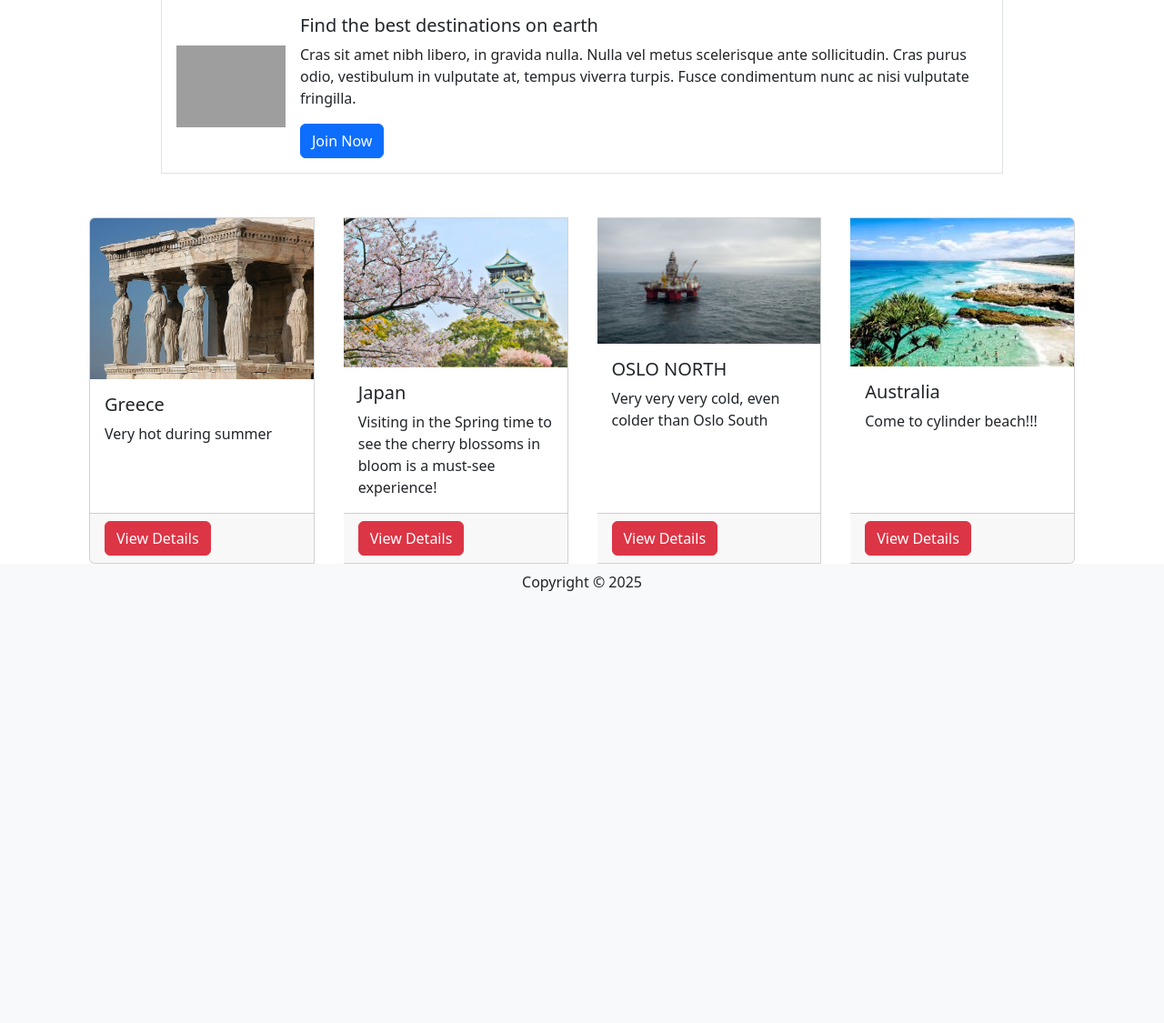
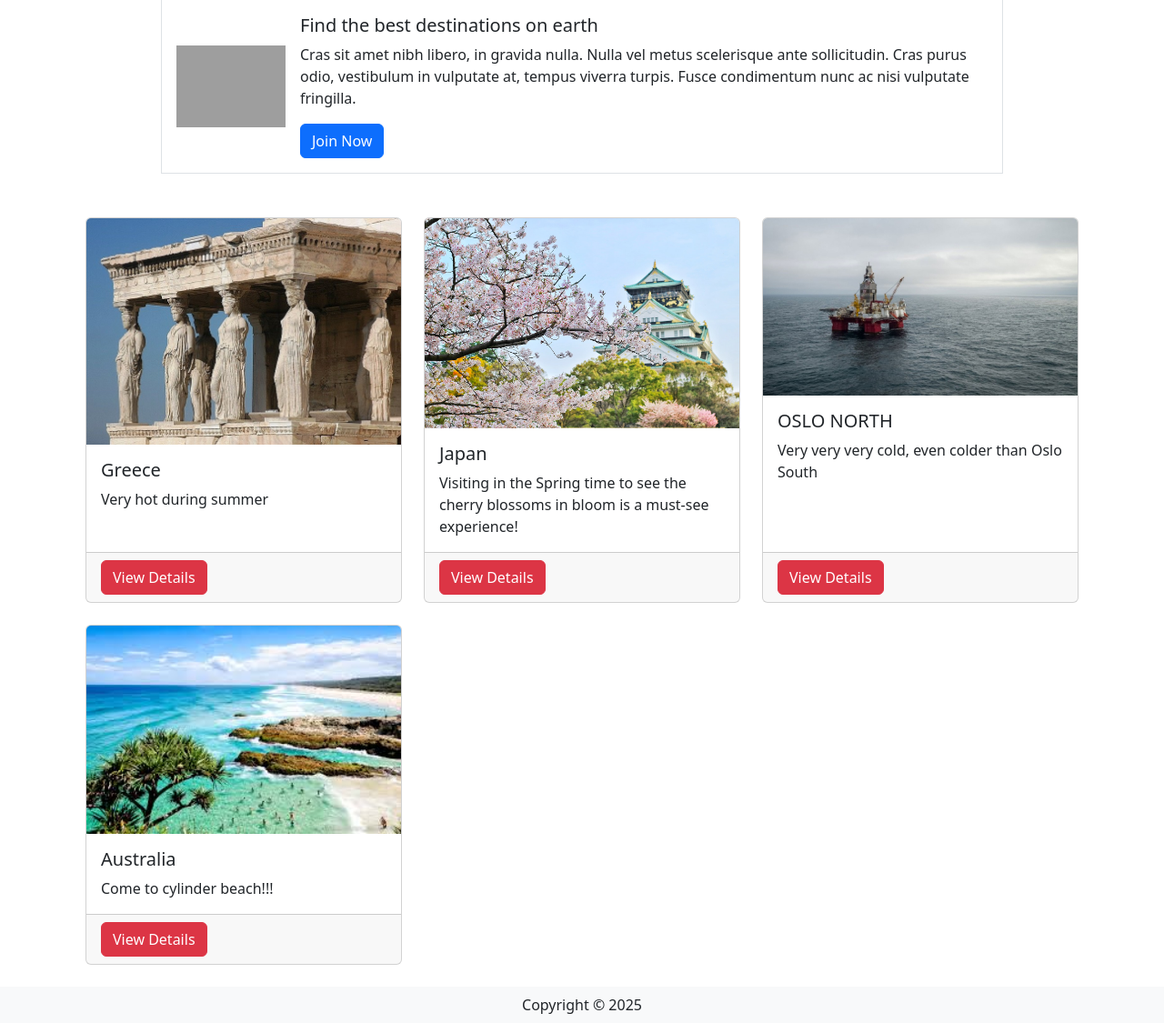
Before and after one commit to Garrertt/tut-task, a Flask app: page / in a window 1280 px wide. Shown: the part 450-1575 px from the top of the page at 91% size. Before the commit the page ends 1100 px from the top, so only its background shows below. Run offline with Flask 3, Linux system fonts and the light colour scheme; some libraries are stand-ins or nearby versions; grey boxes are pictures that could not be loaded.

Commit message:
Added images and fixed card body

```diff
--- a/travel/templates/index.html
+++ b/travel/templates/index.html
@@ -38,18 +38,23 @@
             </div>
          </div>
 
-         <div class="card-group">
-            {% for destination in destinations %}
-            <div class="card mx-3">
-               <img class="card-img-top"
-                  src="{{destination.image}}" alt="destination picture">
-               <div class="card-body">
-                  <h5 class="card-title">{{destination.name}}</h5>
-                  <p class="card-text">{{destination.description}}</p>
+         <div class="container">
+            <div class="row">
+               {% for destination in destinations %}
+               <div class="col-md-4 mb-4">
+                  <div class="card h-100">
+                     <img class="card-img-top" src="{{ destination.image }}" alt="destination picture">
+                     <div class="card-body">
+                        <h5 class="card-title">{{ destination.name }}</h5>
+                        <p class="card-text">{{ destination.description }}</p>
+                     </div>
+                     <div class="card-footer">
+                        <a href="{{ url_for('destination.show', id=destination.id) }}" class="btn btn-danger">View Details</a>
+                     </div>
+                  </div>
                </div>
-               <div class="card-footer"><a href="{{url_for('destination.show', id=destination.id)}}" class ="btn btn-danger"> View Details </a></div>
+               {% endfor %}
             </div>
-            {% endfor %}
          </div>
       </div>
 {% endblock %}
```
Also changed, not shown: instance/traveldb.sqlite, travel/static/image/greece.jpg (added), travel/static/image/images.jpg (added), travel/static/image/japan.jpg (added), travel/static/image/oslo_north.jpg (added).
